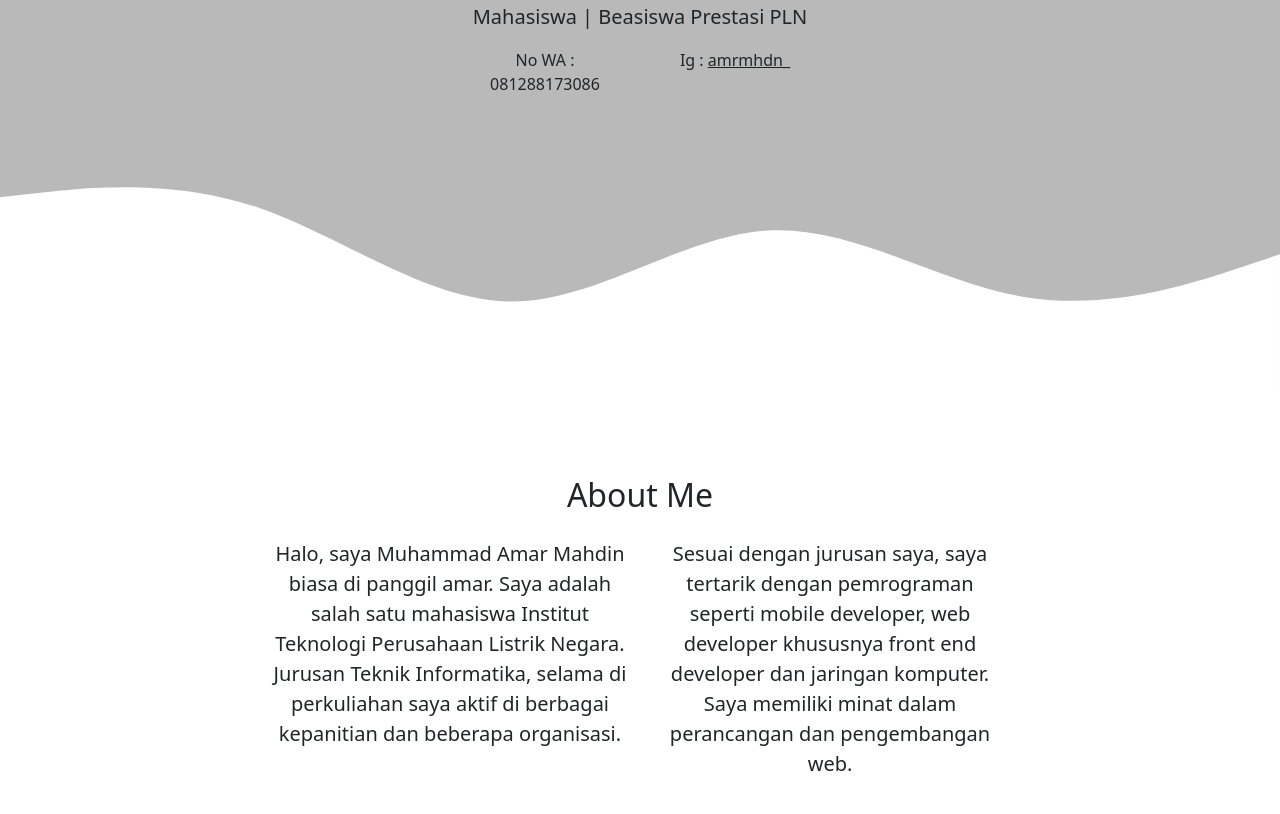
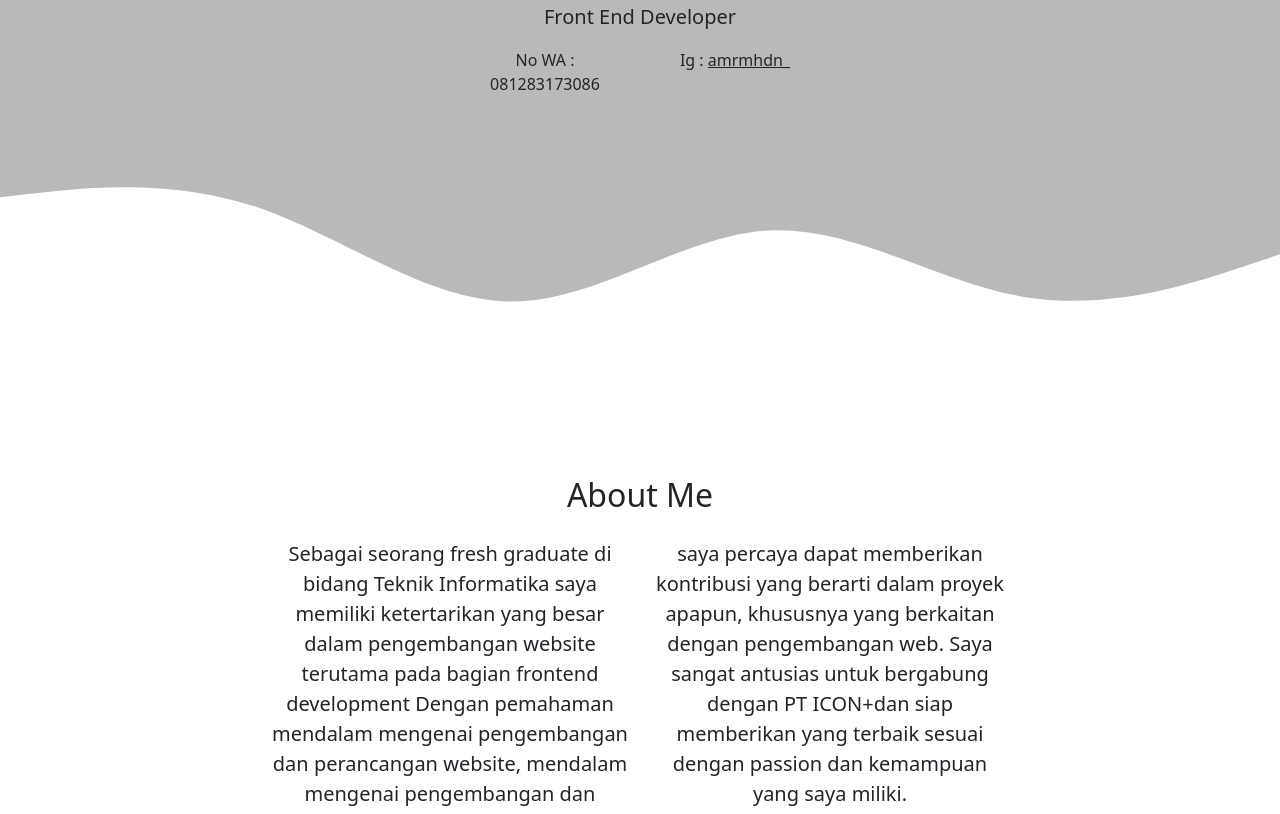
Before and after one commit to amarmahdin/amarmahdin.github.io, a plain HTML site: page index.html in a window 1280 px wide. Shown: the part 330-1144 px from the top of the page. Drawn offline with nearby package versions, Linux system fonts and the light colour scheme.

Commit message:
Update index.html

```diff
--- a/index.html
+++ b/index.html
@@ -68,11 +68,11 @@
         class="img-thumbnail"
       />
       <h1 class="display-4">Amar Mahdin</h1>
-      <p class="lead">Mahasiswa | Beasiswa Prestasi PLN</p>
+      <p class="lead">Front End Developer</p>
       <div class="container">
         <div class="row justify-content-center fs-5">
           <div class="col-md-2">
-            <p class="lead fs-6 text-dark">No WA : 081288173086</p>
+            <p class="lead fs-6 text-dark">No WA : 081283173086</p>
           </div>
           <div class="col-md-2">
             <p class="lead fs-6">Ig : <a href="https://www.instagram.com/amrmhdn_/" class="text-dark">amrmhdn_</a></p>
@@ -100,18 +100,18 @@
         <div class="row justify-content-center fs-5 text-center">
           <div class="col-md-4">
             <p>
-              Halo, saya Muhammad Amar Mahdin biasa di panggil amar. Saya adalah
-              salah satu mahasiswa Institut Teknologi Perusahaan Listrik Negara.
-              Jurusan Teknik Informatika, selama di perkuliahan saya aktif di
-              berbagai kepanitian dan beberapa organisasi.
+              Sebagai seorang fresh graduate di bidang Teknik Informatika
+              saya memiliki ketertarikan yang besar dalam pengembangan website
+              terutama pada bagian frontend development Dengan pemahaman mendalam mengenai pengembangan dan perancangan website,
+              mendalam mengenai pengembangan dan perancangan website,
             </p>
           </div>
           <div class="col-md-4">
             <p>
-              Sesuai dengan jurusan saya, saya tertarik dengan pemrograman
-              seperti mobile developer, web developer khususnya front end
-              developer dan jaringan komputer. Saya memiliki minat dalam
-              perancangan dan pengembangan web.
+              saya percaya dapat memberikan kontribusi yang berarti dalam proyek apapun,
+              khususnya yang berkaitan dengan pengembangan web. Saya sangat antusias untuk bergabung
+              dengan PT ICON+dan siap memberikan yang terbaik sesuai dengan passion dan
+              kemampuan yang saya miliki.
             </p>
           </div>
         </div>
```
